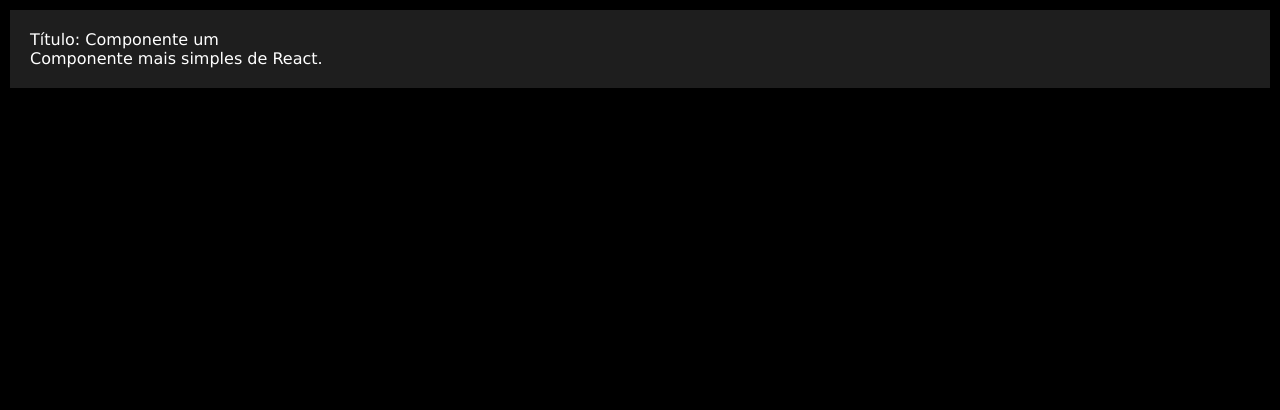
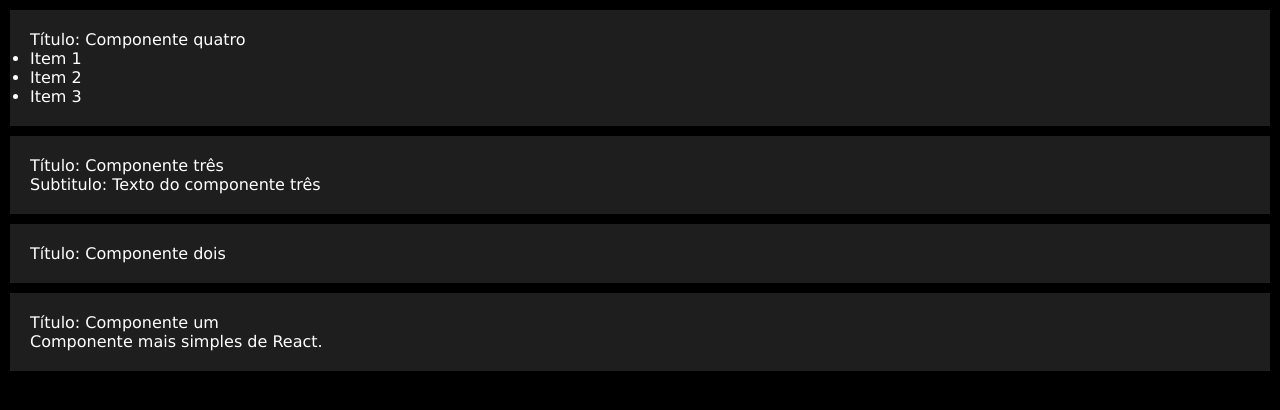
Before and after one commit to VictorParizio/aulas-react.js, a React (Create React App) app in the folder react-components/: page / in a window 1280 px wide. Shown: the top 410 px of the page. Built offline with nearby package versions, Linux system fonts and the light colour scheme.

Commit message:
feat (App, components) Props Children Nesta aula vimos como utilizar as props.children para renderiar elementos que estão dentro das tags de componentes.

```diff
--- a/react-components/src/App.js
+++ b/react-components/src/App.js
@@ -3,10 +3,22 @@
 
 // componentes
 import ComponenteUm from './components/ComponenteUm'
+import ComponeteDois from './components/ComponenteDois'
+import ComponenteTres from './components/ComponenteTres'
+import ComponenteQuatro from './components/ComponenteQuatro'
 
 function App() {
     return (
         <>
+            <ComponenteQuatro titulo="Componente quatro">
+                <ul>
+                    <li>Item 1</li>
+                    <li>Item 2</li>
+                    <li>Item 3</li>
+                </ul>
+            </ComponenteQuatro>
+            <ComponenteTres titulo="Componente três" subtitulo="Texto do componente três" />
+            <ComponeteDois />
             <ComponenteUm />
         </>
     )
--- /dev/null
+++ b/react-components/src/components/ComponenteDois.jsx
@@ -0,0 +1,11 @@
+import React from "react";
+
+const ComponeteDois = () => {
+    return (
+        <div className="componente">
+            <p>Título: Componente dois</p>
+        </div>
+    )
+}
+
+export default ComponeteDois
--- /dev/null
+++ b/react-components/src/components/ComponenteQuatro.jsx
@@ -0,0 +1,12 @@
+import React from "react";
+
+const ComponenteQuatro = (props) => {
+    return (
+        <div className="componente">
+            <p>Título: {props.titulo}</p>
+            {props.children}
+        </div>
+    )
+}
+
+export default ComponenteQuatro
--- /dev/null
+++ b/react-components/src/components/ComponenteTres.jsx
@@ -0,0 +1,12 @@
+import React from "react";
+
+const ComponenteTres = (props) => {
+    return (
+        <div className="componente">
+            <p>Título: {props.titulo}</p>
+            <p>Subtitulo: {props.subtitulo}</p>
+        </div>
+    )
+}
+
+export default ComponenteTres
```
